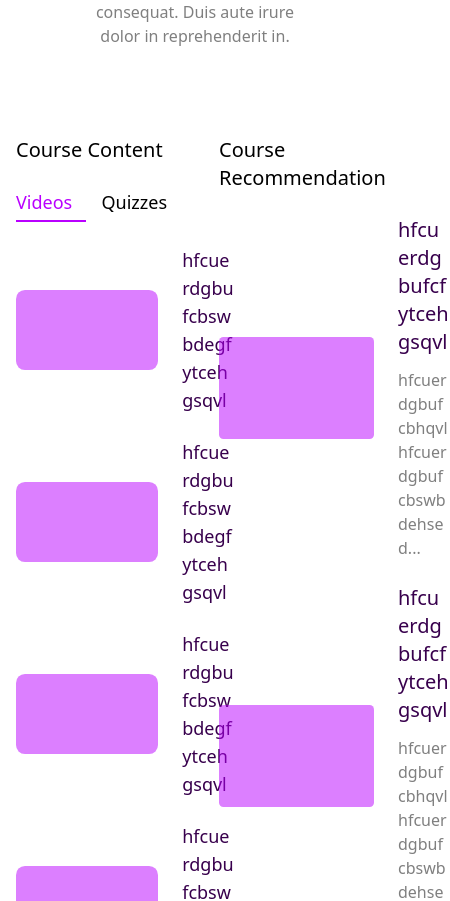
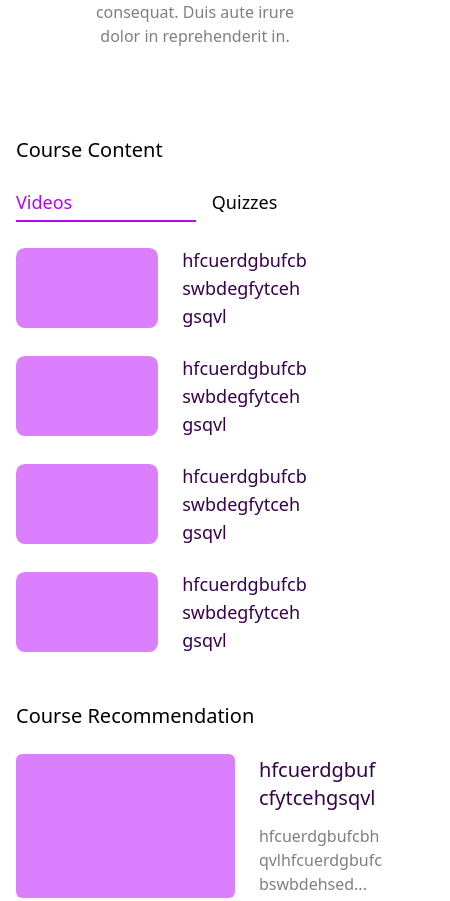
Before and after one commit to allsyalwaa/StudyMap, a React (Vite) app: page /course in a window 390 px wide. Shown: the part 662-1563 px from the top of the page, 450 px wide, since content can reach past the window. Built offline with nearby package versions, Linux system fonts and the light colour scheme.

Commit message:
refactor: Update CourseContentLayout grid layout for responsive design

```diff
--- a/src/layout/CourseContentLayout.jsx
+++ b/src/layout/CourseContentLayout.jsx
@@ -4,7 +4,7 @@ import SecCourseRecommendation from "../components/section/SecCourseRecommendati
 export default function CourseContentLayout() {
   return (
     <div className="container my-12 pt-10">
-      <div className="grid grid-cols-2 gap-12">
+      <div className="grid gap-12 md:grid-cols-2">
         <SecCourseContent />
         <SecCourseRecommendation />
       </div>
```
